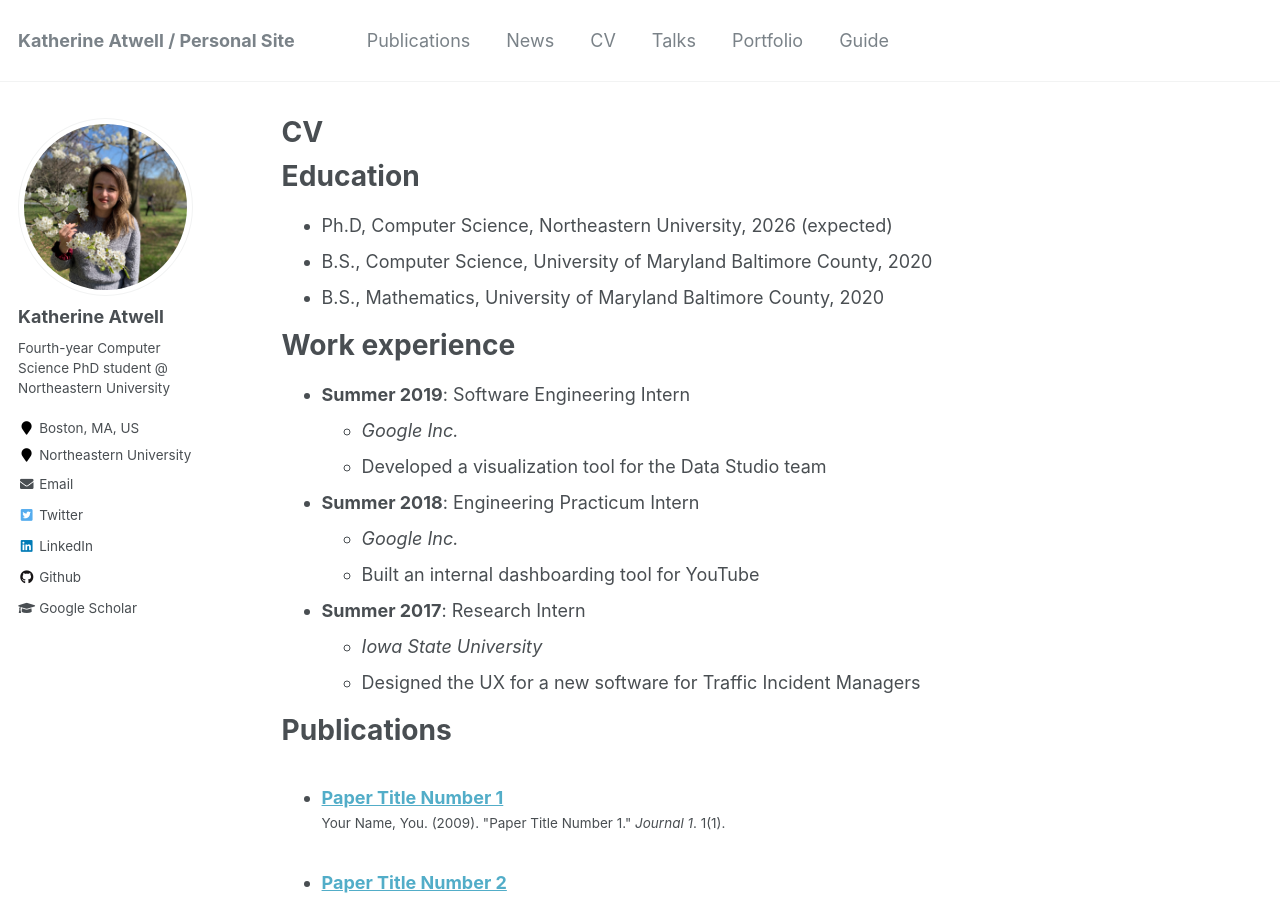
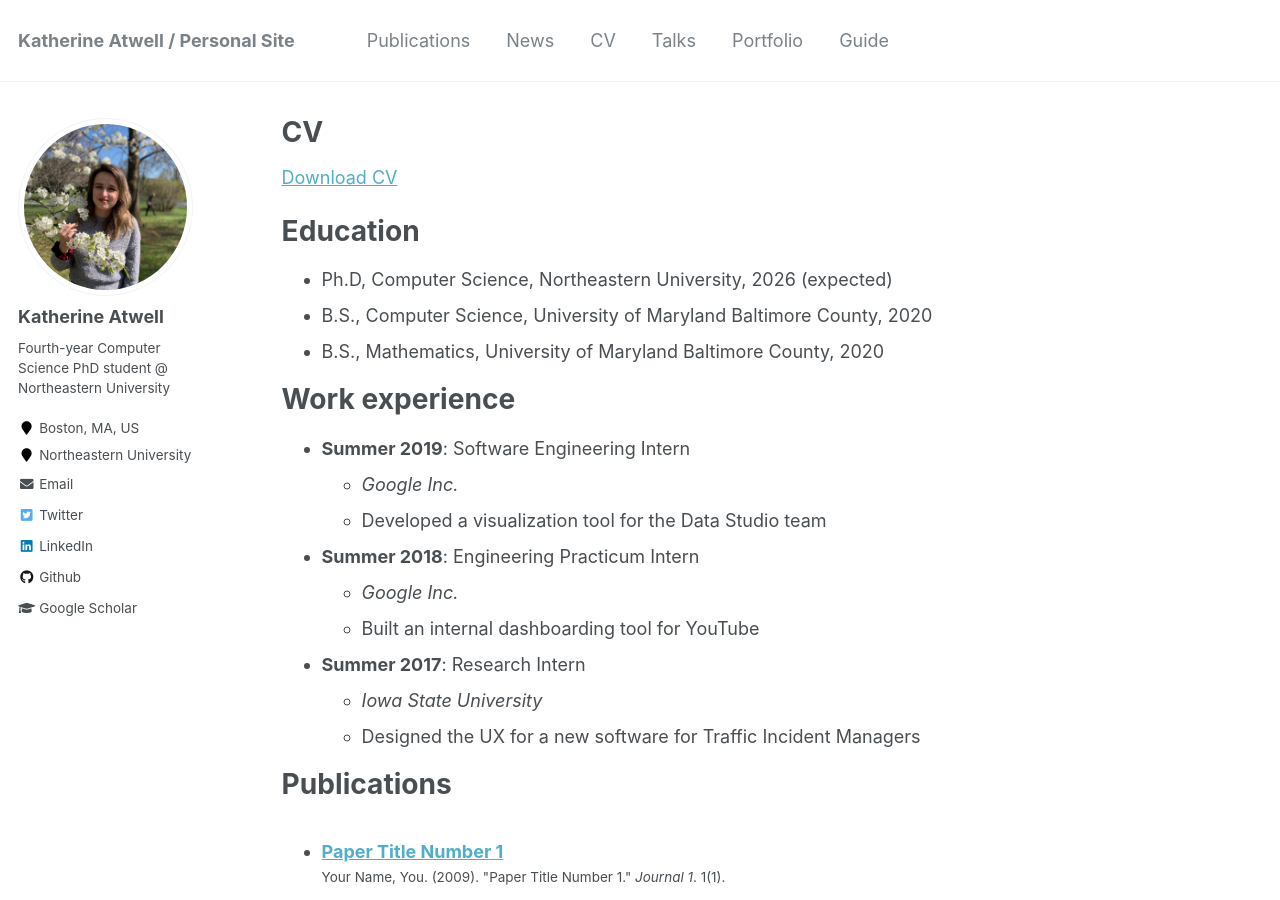
Before and after one commit to katherine-atwell/katherine-atwell.github.io, a Jekyll site: the page built from _pages/cv.md, in a window 1280 px wide and 900 px high. Built offline with Jekyll 4.4.1, drawn with Linux system fonts in a browser that asks for light colours.

Commit message:
CV download link

```diff
--- a/_pages/cv.md
+++ b/_pages/cv.md
@@ -8,6 +8,8 @@ redirect_from:
 ---
 
 {% include base_path %}
+
+[Download CV](http://katherine-atwell.github.io/files/CV.pdf)
 
 Education
 ======
```
